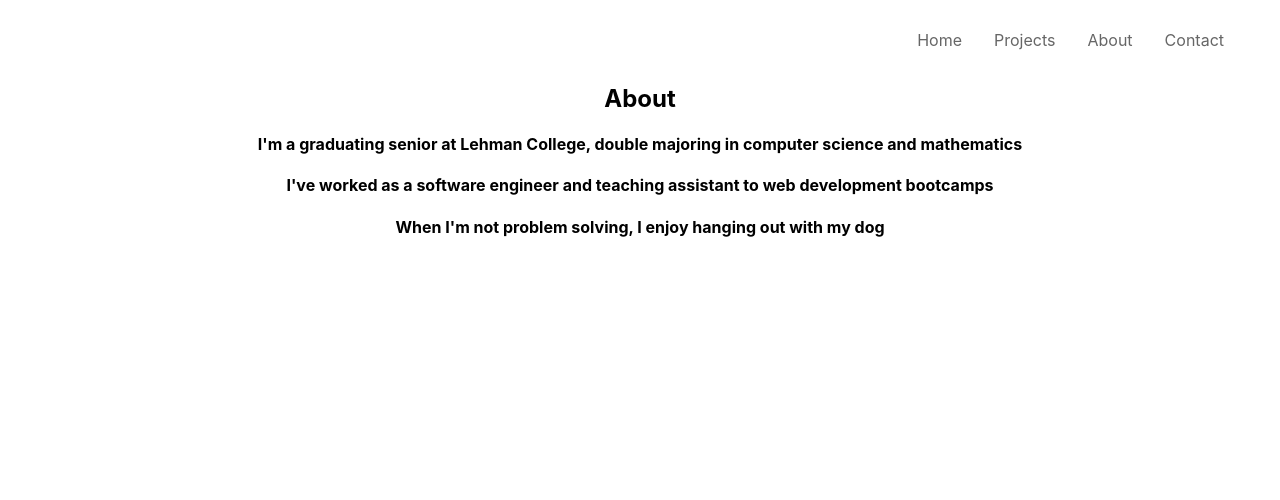
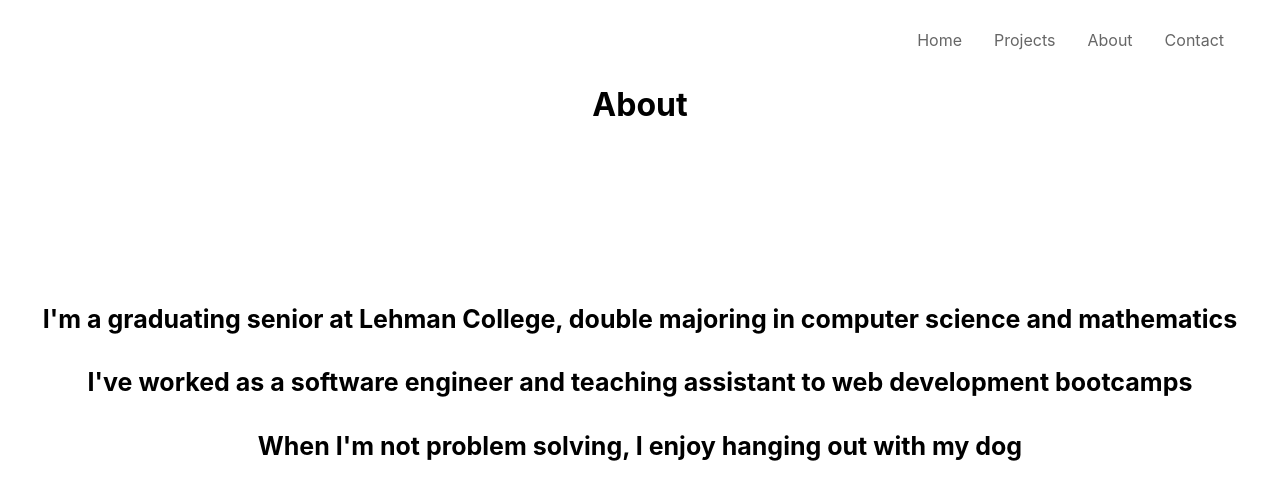
Before and after one commit to jrosario22/CPM464-HW1, a React (Create React App) app: page /about in a window 1280 px wide. Shown: the top 500 px of the page. Built offline with nearby package versions, Linux system fonts and the light colour scheme.

Commit message:
Moved content down

```diff
--- a/src/components/About.js
+++ b/src/components/About.js
@@ -1,9 +1,11 @@
 import React from "react";
+import "../css/About.css";
 
 export default function About() {
   return (
     <div>
-      <h2>About</h2>
+      <h1>About</h1>
+      <div className="about">
         <h4>
           I'm a graduating senior at Lehman College, double majoring in computer
           science and mathematics
@@ -14,5 +16,6 @@ export default function About() {
         </h4>
         <h4>When I'm not problem solving, I enjoy hanging out with my dog</h4>
       </div>
+    </div>
   );
 }
--- /dev/null
+++ b/src/css/About.css
@@ -0,0 +1,4 @@
+.about {
+  padding: 5em 0em;
+  font-size: 25px;
+}
```
Lines whose indentation alone changed are shown as unchanged.
